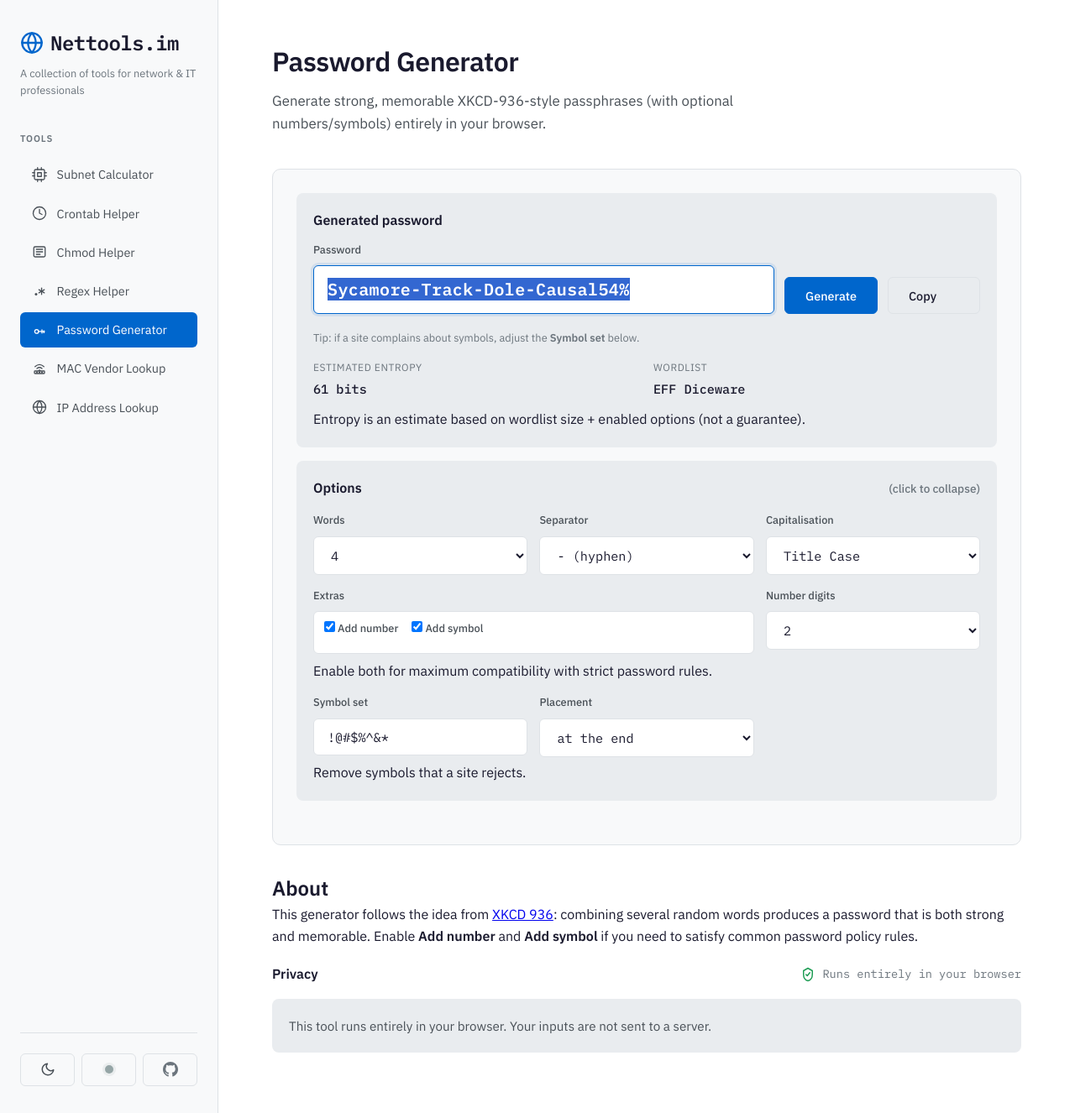
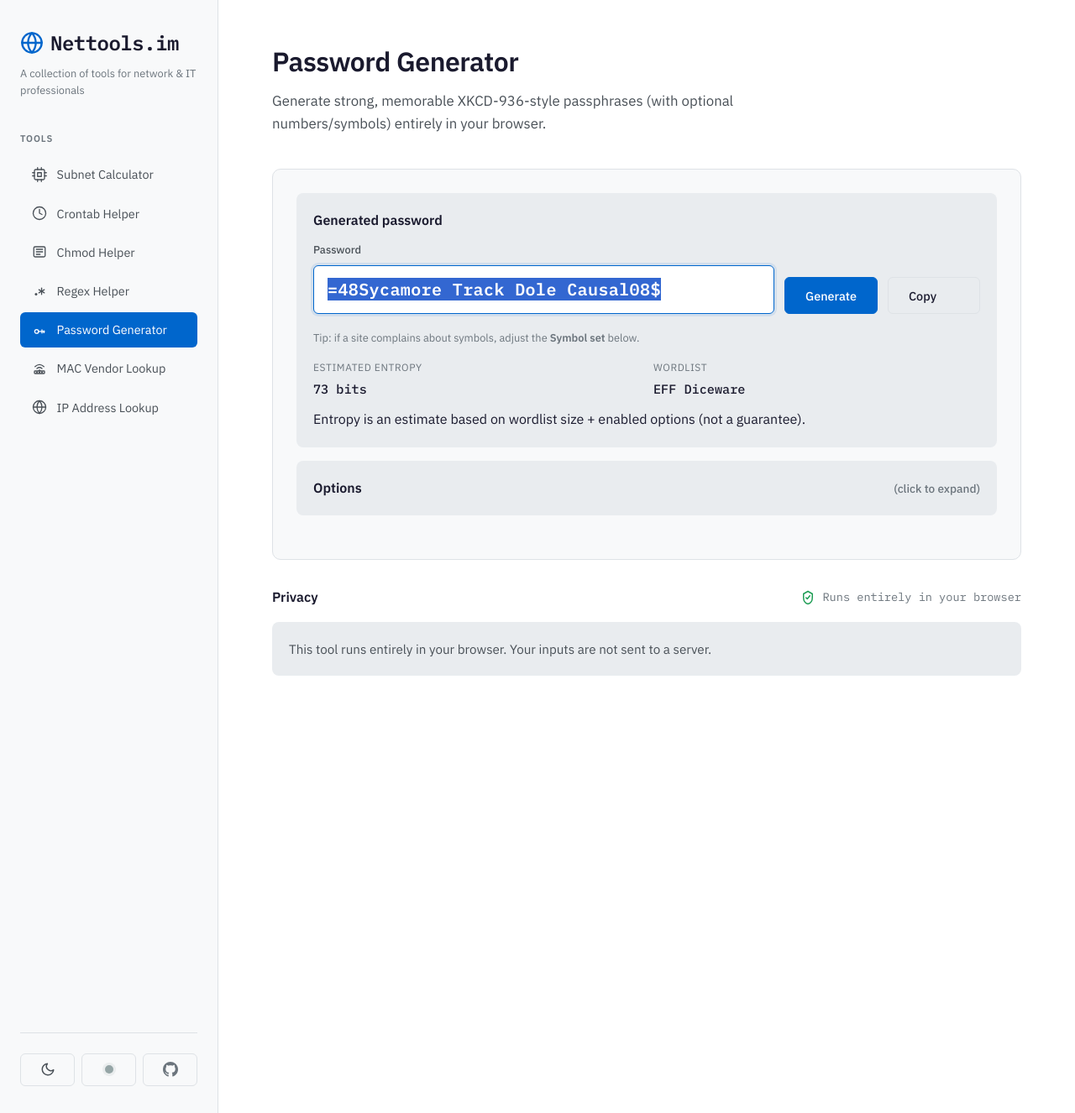
Before and after one commit to hcuk94/nettools-im, a Jekyll site: the page built from _tools/password-generator.html, in a window 1280 px wide and 1326 px high. Shown: the whole window at 84% size. Built offline with Jekyll 4.4.1, drawn with Linux system fonts in a browser that asks for light colours; comment, search, counter and statistics services are not loaded.

Commit message:
feat: improve password generator defaults

```diff
--- a/_tools/password-generator.html
+++ b/_tools/password-generator.html
@@ -54,10 +54,10 @@
   </div>
 
   <!-- Options (collapsed by default to save space) -->
-  <details class="summary-card pg-options" open>
+  <details class="summary-card pg-options">
     <summary class="pg-options-summary">
       <span>Options</span>
-      <span class="pg-options-summary-note">(click to collapse)</span>
+      <span class="pg-options-summary-note">(click to expand)</span>
     </summary>
 
     <div class="pg-options-grid">
@@ -121,7 +122,7 @@
 
       <div class="input-wrapper">
         <label for="pg-symbol-set">Symbol set</label>
-        <input id="pg-symbol-set" class="input-field" type="text" value="!@#$%^&*" autocomplete="off" spellcheck="false">
+        <input id="pg-symbol-set" class="input-field" type="text" value="!@#$%^&*:-_+=?" autocomplete="off" spellcheck="false">
         <p class="helper-text" style="margin-top: 0.5rem;">
           Remove symbols that a site rejects.
         </p>
@@ -130,20 +131,11 @@
       <div class="input-wrapper">
         <label for="pg-placement">Placement</label>
         <select id="pg-placement" class="input-field">
-          <option value="end" selected>at the end</option>
+          <option value="end">at the end</option>
           <option value="start">at the start</option>
-          <option value="both">pad start + end</option>
+          <option value="both" selected>pad start + end</option>
         </select>
       </div>
     </div>
   </details>
 </div>
-
-<div class="info-section" style="margin-top: 18px">
-  <h2>About</h2>
-  <p>
-    This generator follows the idea from <a href="https://xkcd.com/936/" target="_blank" rel="noopener">XKCD 936</a>:
-    combining several random words produces a password that is both strong and memorable.
-    Enable <strong>Add number</strong> and <strong>Add symbol</strong> if you need to satisfy common password policy rules.
-  </p>
-</div>
--- a/assets/js/password-generator.js
+++ b/assets/js/password-generator.js
@@ -154,6 +154,13 @@
     return wordLoadPromise;
   }
 
+  function resolveSeparator(separatorMode) {
+    if (separatorMode !== 'random') return separatorMode;
+
+    const options = ['-', ' ', '_', '.'];
+    return options[randInt(options.length)];
+  }
+
   function buildPassphrase(opts) {
     const {
       words,
@@ -172,26 +179,30 @@
       chosen.push(applyCase(pickOne(words), caseMode));
     }
 
-    const base = chosen.join(separator);
+    const sep = resolveSeparator(separator);
+    const base = chosen.join(sep);
 
-    const digits = includeNumber ? randomDigits(numberDigits) : '';
-    const symbol = includeSymbol ? pickOne(symbolSet) : '';
+    // For policy-compatibility, we support padding both sides with both classes.
+    // (i.e. number+symbol at start AND number+symbol at end)
+    const digitsA = includeNumber ? randomDigits(numberDigits) : '';
+    const digitsB = includeNumber ? randomDigits(numberDigits) : '';
+    const symbolA = includeSymbol ? pickOne(symbolSet) : '';
+    const symbolB = includeSymbol ? pickOne(symbolSet) : '';
 
     // Placement rules:
     // - end: words + number + symbol (or whichever enabled)
     // - start: symbol + number + words
-    // - both: symbol + words + number (keeps start+end padding)
+    // - both: (symbol+number) + words + (number+symbol)
     if (placement === 'start') {
-      return `${symbol}${digits}${base}`;
+      return `${symbolA}${digitsA}${base}`;
     }
 
     if (placement === 'both') {
-      // Put symbol at start, digits at end (if enabled)
-      return `${symbol}${base}${digits}`;
+      return `${symbolA}${digitsA}${base}${digitsB}${symbolB}`;
     }
 
     // default: end
-    return `${base}${digits}${symbol}`;
+    return `${base}${digitsA}${symbolA}`;
   }
 
   async function generateAndRender() {
@@ -255,13 +266,17 @@
       // ignore
     }
 
+    // Entropy estimate: for "both" we generate two independent numbers/symbols.
+    const effectiveNumberDigits = includeNumber && placement === 'both' ? numberDigits * 2 : numberDigits;
+    const effectiveSymbolCount = includeSymbol && placement === 'both' ? 2 : 1;
+
     const bits = estimateEntropyBits({
       wordCount,
       wordlistSize: words.length,
       includeNumber,
-      numberDigits,
+      numberDigits: effectiveNumberDigits,
       includeSymbol,
-      symbolSetSize: symbolSet.length,
+      symbolSetSize: includeSymbol ? Math.pow(symbolSet.length, effectiveSymbolCount) : symbolSet.length,
       placement,
     });
 
```
Also changed, not shown: other parts of _tools/password-generator.html (+2 -1 lines).
